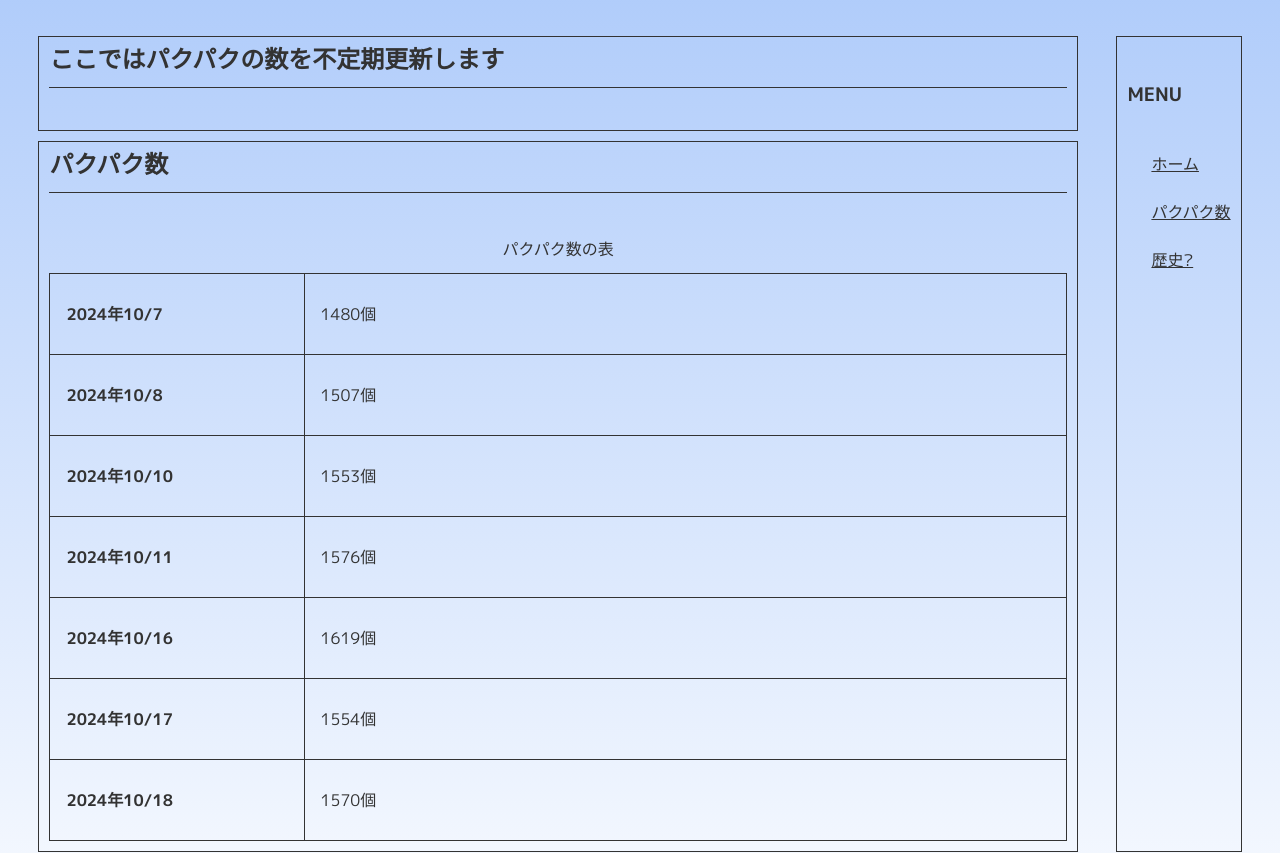
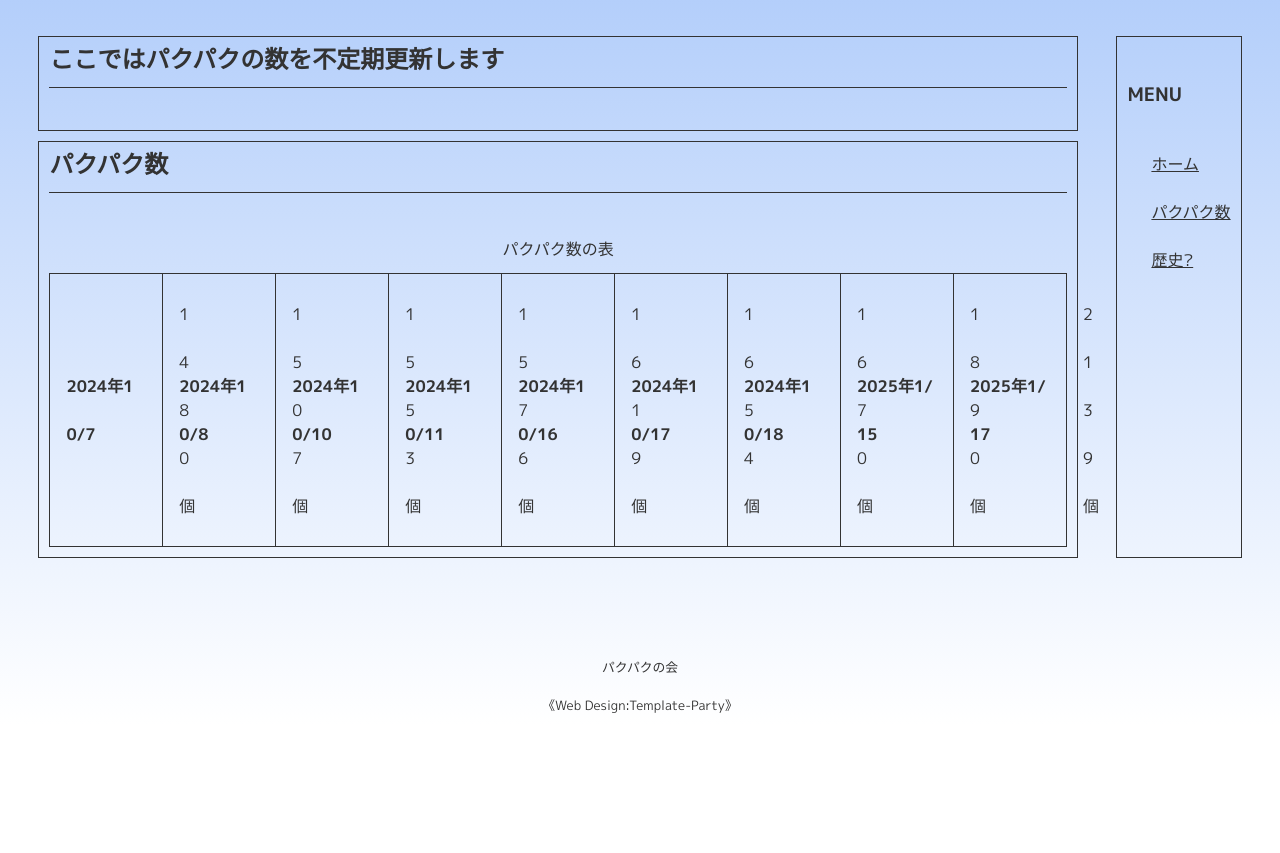
Before and after one commit to kyura1228/kyura1228.github.io, a plain HTML site: page index2.html in a window 1280 px wide. Shown: the part 113-966 px from the top of the page. After the commit the page ends 838 px from the top, so only its background shows below. Drawn offline with Linux system fonts and the light colour scheme.

Commit message:
個数の追加(1)

```diff
--- a/index2.html
+++ b/index2.html
@@ -41,24 +41,31 @@
 <tbody><tr>
 <th>2024年10/7</th>
 <td>1480個</td>
-<tbody>
+
 <th>2024年10/8</th>
 <td>1507個</td>
-<tbody>
+
 <th>2024年10/10</th>
 <td>1553個</td>
-<tbody>
+
 <th>2024年10/11</th>
 <td>1576個</td>
-<tbody>
+
 <th>2024年10/16</th>
 <td>1619個</td>
-<tbody>
+
 <th>2024年10/17</th>
-<td>1554個</td>
-<tbody>
+<td>1654個</td>
+
 <th>2024年10/18</th>
-<td>1570個</td>
+<td>1670個</td>
+
+<th>2025年1/15</th>
+<td>1890個</td>
+
+<th>2025年1/17</th>
+<td>2139個</td>
+
 </tbody></table>
 </div>
 
```
